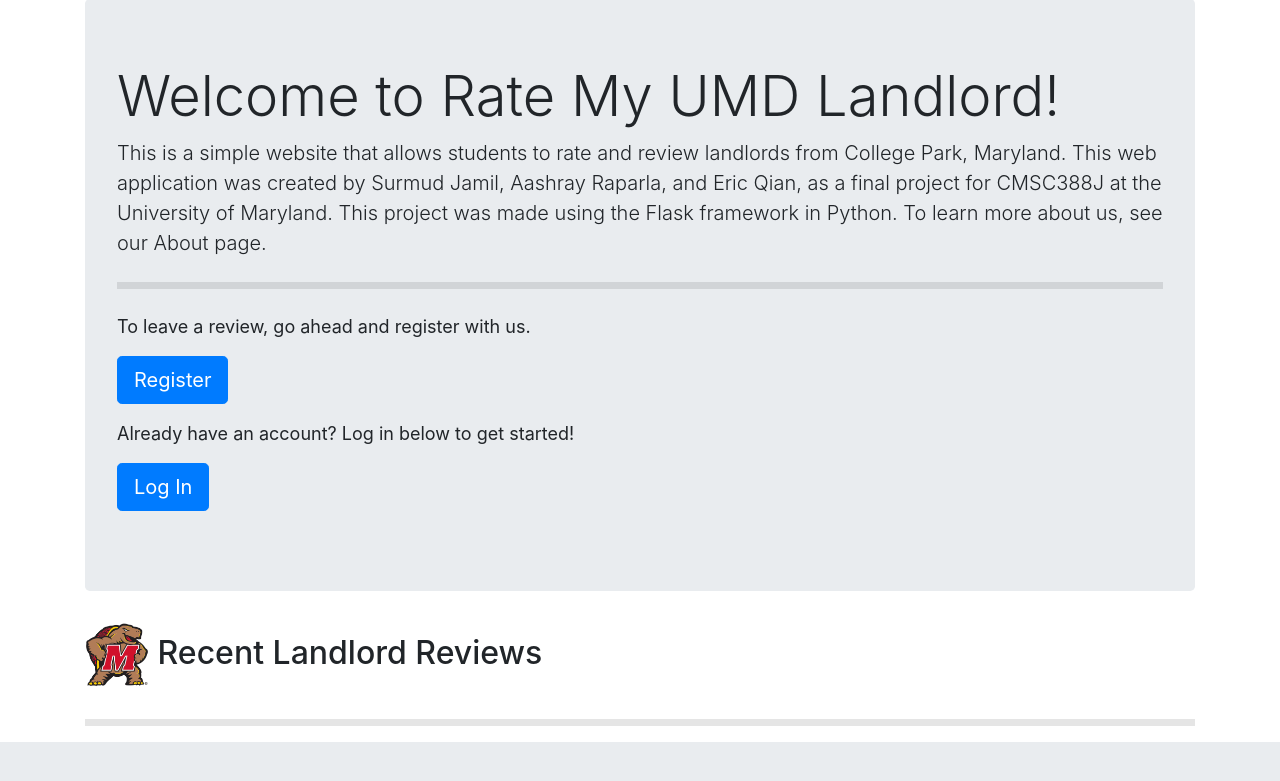
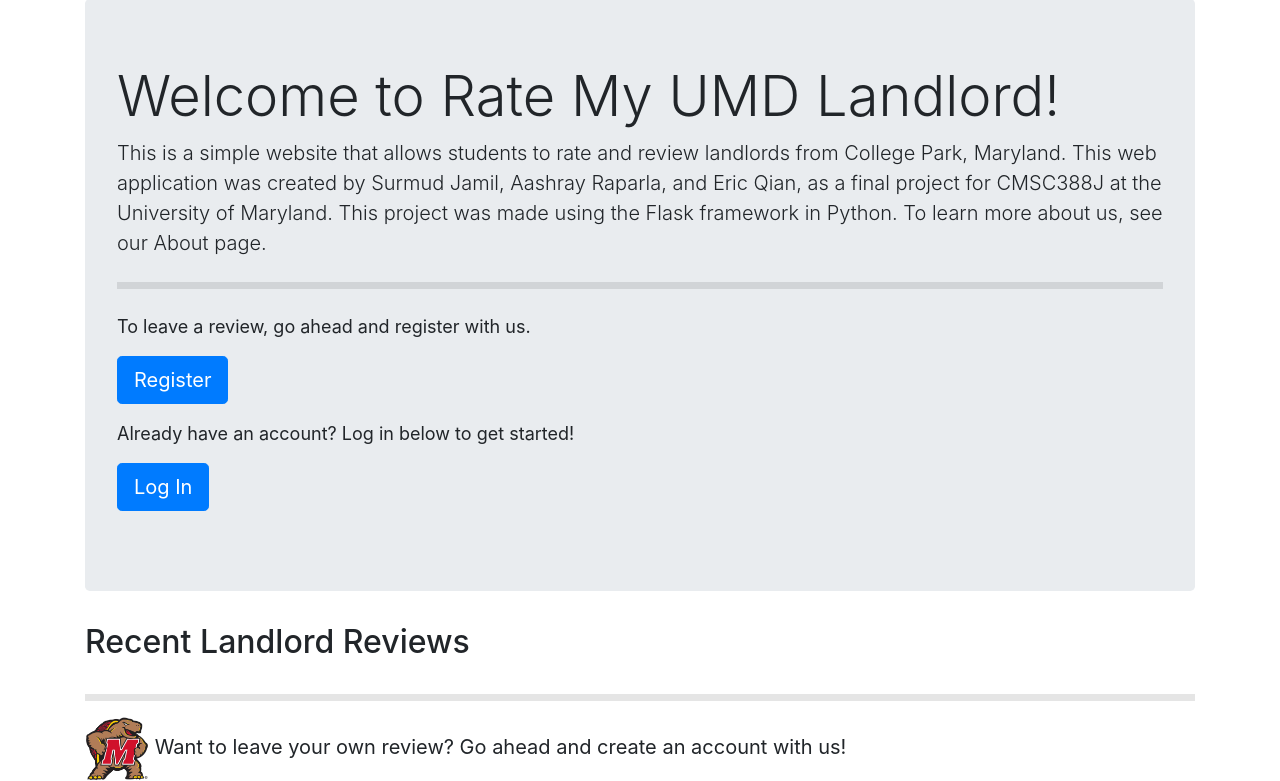
Before and after one commit to surmud/rate-my-umd-landlord, a Flask app: template flask_app/templates/index.html in a window 1280 px wide. Shown: the part 81-862 px from the top of the page. Before the commit the page ends 823 px from the top, so only its background shows below. Run offline with Flask 2, Linux system fonts and the light colour scheme; the template is opened without the code that fills it: values that come from a table or form of the project are taken from there, others are empty; some libraries are stand-ins or nearby versions.

Commit message:
moved picture to the bottom

```diff
--- a/flask_app/templates/index.html
+++ b/flask_app/templates/index.html
@@ -74,7 +74,7 @@
 
   </style>
 
-  <h2><img class = "propic" src="../static/testudo_copy.png" alt="pic2"> Recent Landlord Reviews</h2>
+  <h2> Recent Landlord Reviews</h2>
   <hr>
   {%for review in reviews%}
   <div class="media">
@@ -179,6 +179,7 @@
 </section>
 
 
-
+{%else%}
+<ps style="font-size: 20px"><img class = "propic" src="../static/testudo_copy.png" alt="pic2"> Want to leave your own review? Go ahead and create an account with us!</ps>
 {%endif%}
 {% endblock %}
```
